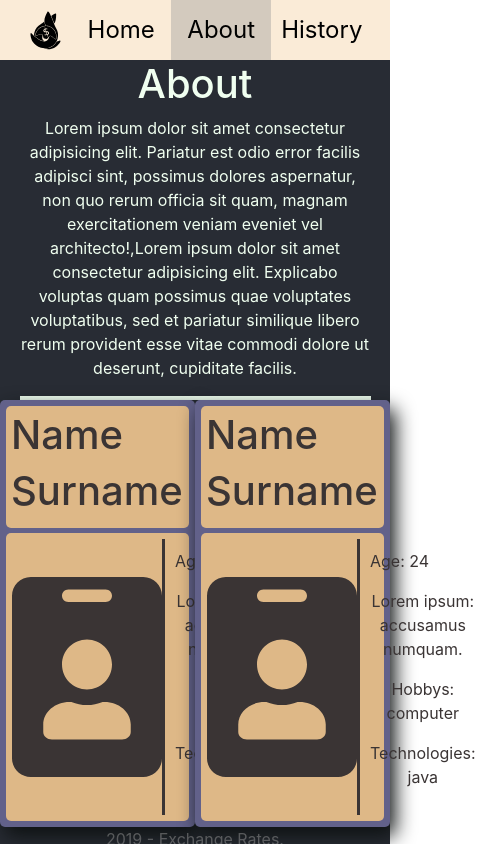
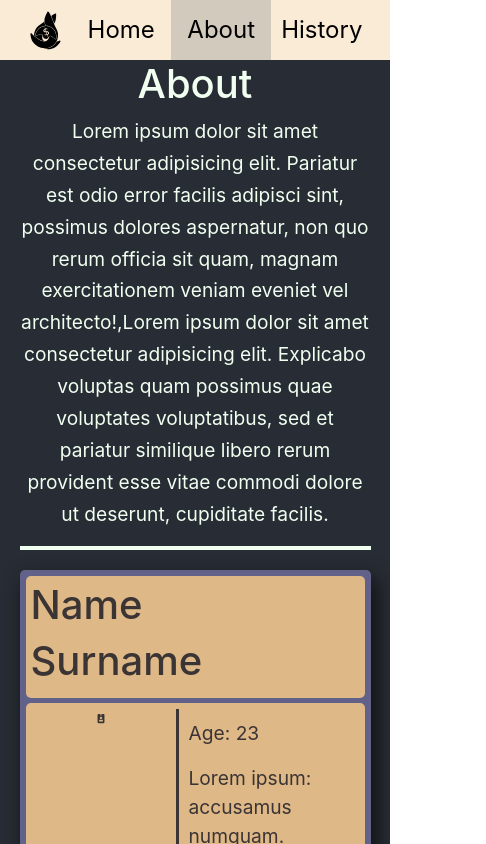
Before and after one commit to olindenaus/exchange-rates, a React (Create React App) app: page /about in a window 390 px wide. Shown: the top 844 px of the page, 486 px wide, since content can reach past the window. Built offline with nearby package versions, Linux system fonts and the light colour scheme.

Commit message:
some mobile styling and graph fixes

```diff
--- a/src/components/Authors/Author/Author.css
+++ b/src/components/Authors/Author/Author.css
@@ -11,7 +11,10 @@
     top: 0;
     left: 0;
     transition: top 1s ease-in-out, left 1s ease-in-out, box-shadow 1s ease-in-out;
+    text-align: left;
 }
+
+
 
 .Author:hover{
     top: -15px;
@@ -33,14 +36,16 @@
 
 .AuthorInfo {
     display: flex;
-    padding: 6px;
+    padding: 6px 0;
     border-radius: 5px;
+    justify-content: flex-start;
     background: burlywood;
 }
 
 .AuthorImage {
     min-width: 150px;
     min-height: 100%;
+    padding: 5px
 }
 
 .AuthorData {
@@ -51,3 +56,14 @@
     padding: 10px;
     flex: 1;
 }
+
+@media (max-width: 520px) {
+    .Author {
+        margin-top: 20px;
+        max-width: 90%;
+    }
+
+    .Author:hover{
+        max-width: 90%;
+    }
+}
--- a/src/components/Authors/Authors.css
+++ b/src/components/Authors/Authors.css
@@ -2,3 +2,10 @@
     display: flex;
     justify-content: space-around;
 }
+
+@media (max-width: 520px) {
+    .Authors {
+        flex-direction: column;
+        align-items: center;
+    }
+}
--- a/src/components/Plots/Plot/Plot.js
+++ b/src/components/Plots/Plot/Plot.js
@@ -2,6 +2,7 @@ import React from 'react';
 import { LineChart, Line, CartesianGrid, XAxis, YAxis, Tooltip } from 'recharts';
 
 const renderLineChart = (props) => {
+
     return (
         <LineChart width={props.width} height={props.height} data={props.data} margin={{ top: 5, right: 20, bottom: 5, left: 0 }}>
             <Line type="monotone" dataKey="value" stroke="blue" dot={false} />
@@ -10,7 +11,7 @@ const renderLineChart = (props) => {
                                 <Line type="monotone" dataKey="botBouli" stroke="green" dot={false} />] : null}
             <CartesianGrid stroke="#ccc" strokeDasharray="5 5" />
             <XAxis dataKey="name" />
-            <YAxis type="number" domain={[4.0, 4.2]} />
+            <YAxis type="number" domain={['auto', 'auto']} />
             <Tooltip />
         </LineChart>
     )
--- a/src/containers/About/About.css
+++ b/src/containers/About/About.css
@@ -6,6 +6,7 @@
     min-height: 100%;
     align-items: center;
     flex: 1;
+    font-size: 1.2em;
 }
 
 .Description{
@@ -24,3 +25,8 @@
     justify-content: center;
     width: 100%
 }
+@media(max-width: 520px){
+    .Description{
+        line-height: 1.66em;
+    }
+}
--- a/src/containers/History/History.css
+++ b/src/containers/History/History.css
@@ -26,4 +26,7 @@
     box-shadow: 15px 30px 30px rgb(12, 9, 9);
 }
 .PlotOptions{
+    display: flex;
+    flex-direction: column;
+    align-items: flex-start;
 }
--- a/src/containers/History/History.js
+++ b/src/containers/History/History.js
@@ -28,7 +28,7 @@ class History extends Component {
         let plotData = [];
         for (var date in data) {
             var obj = data[date];
-            const formatedData = { name: date, value: obj["PLN"] };
+            const formatedData = { name: date, value: obj[this.props.lowerCurrency] };
             plotData.push(formatedData);
         }
         let sorted = this.sortData(plotData);
@@ -135,6 +135,7 @@ class History extends Component {
                 .then(result => {
                     this.setState({ rates: result.data.rates, query: query });
                     this.prepareData();
+                    console.log(result);
                 });
         }
     }
@@ -144,7 +145,9 @@ class History extends Component {
         let endDate = this.state.toDateStart;
         startDate = this.getDate(startDate);
         endDate = this.getDate(endDate);
-        let query = `/history?start_at=${startDate}&end_at=${endDate}&symbols=PLN`;
+        let query = `/history?start_at=${startDate}&end_at=${endDate}&base=${this.props.upperCurrency}&symbols=${this.props.lowerCurrency}`;
+        console.log(query);
+
         this.getData(query);
     }
 
```
